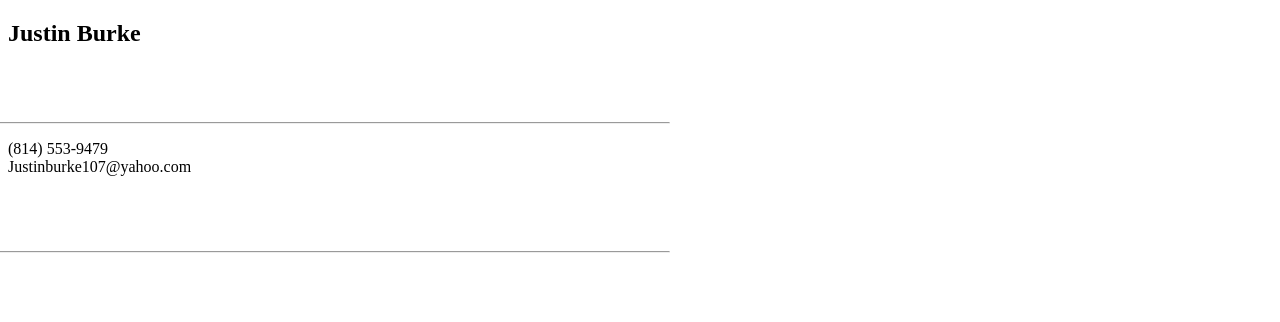
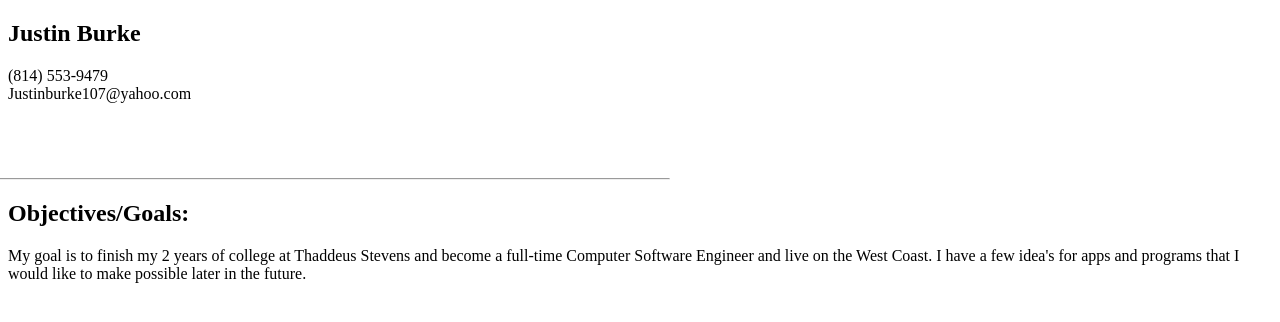
Before and after one commit to J-burke/burke-resume, a plain HTML site: page index.html in a window 1280 px wide. Drawn offline with Linux system fonts and the light colour scheme.

Commit message:
Added my Goals section.

```diff
--- a/index.html
+++ b/index.html
@@ -10,11 +10,14 @@
 <body>
 	<section>
 		<h1>Justin Burke</h1>
-		<hr>
 		<p>(814) 553-9479
 			<br>Justinburke107@yahoo.com</p>
 		<hr>
 	</section>
+	<section>
+		<h2>Objectives/Goals:</h2>
+		<p>My goal is to finish my 2 years of college at Thaddeus Stevens and become a full-time Computer Software Engineer and live on the West Coast. I have a few idea's for apps and programs that I would like to make possible later in the future.
+			<p>
 </body>
 
 </html>
```
